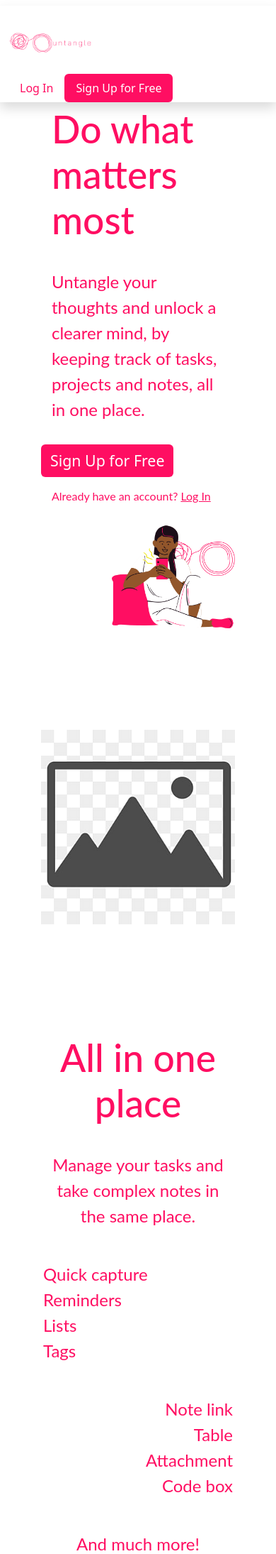
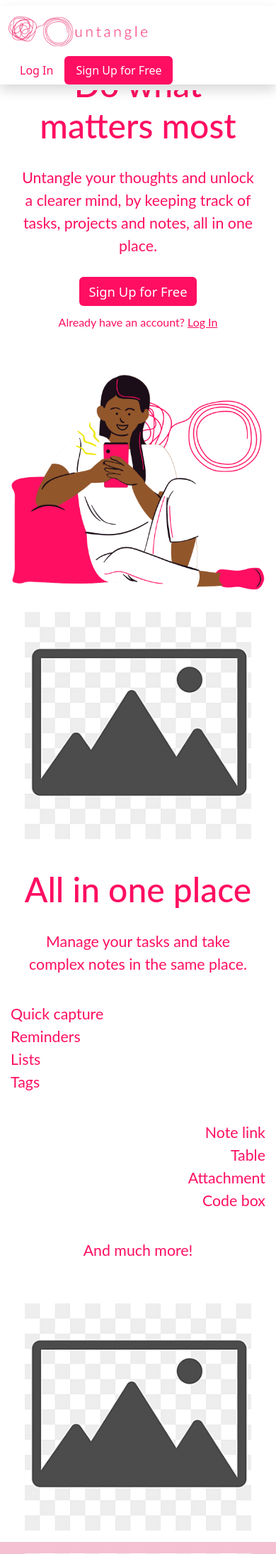
Before and after one commit to tagocms/Untangle, a Flask app: page / in a window 390 px wide. Shown: the top 2189 px of the page at 71% size. Run offline with Flask 3, Linux system fonts and the light colour scheme.

Commit message:
layout adjustments and signup page

```diff
--- a/static/styles.css
+++ b/static/styles.css
@@ -1,31 +1,55 @@
+.content {
+    max-width: 1200px;
+    margin: auto;
+  }
+
 .untangle-header-1
 {
     font-family: Lato;
     color: #ff0e62;
-    font-size: 333.333%;
-    padding: 15px;
+    font-size: 300%;
+    padding: 3%;
 }
 
 .untangle-btn
 {
     background-color: #ff0e62;
     color:white;
-    font-size: 133.333%;
-    margin-left: 0rem;
+    font-size: 115%;
+    margin-left: 1rem;
+    text-decoration: none;
 }
 
 .untangle-btn:hover
 {
     color: #ff0e62;
     background-color: white;
+    text-decoration: none;
 }
+
+.untangle-btn:active
+{
+    color: #ff0e62;
+    background-color: white;
+    border-color: #ff0e62;
+    text-decoration: none;
+}
+
+.untangle-btn[type=submit]:active
+{
+    color: #ff0e62;
+    background-color: white;
+    border-color: #ff0e62;
+    text-decoration: none;
+}
+
 
 .untangle-text
 {
     font-family: Lato;
     color: #ff0e62;
-    font-size: 150%;
-    padding: 15px;
+    font-size: 133.33%;
+    padding: 3%;
 }
 
 .untangle-signup
@@ -33,14 +57,23 @@
     padding: 20px;
     border-radius: 25px;
     background-color: white;
-    height: 300px;
+    height: 30vh;
+    margin-left: 15vh;
+    margin-right: 15vh;
+    text-align: center;
 }
 
 .untangle-form
 {
-    font-size: 133.333%;
+    font-size: 100%;
     color: #ff0e62;
     border-color: #ff0e62;
+    display: block;
+}
+
+.untangle-form::placeholder
+{
+    color: #ff0e62;
 }
 
 a
@@ -73,22 +106,57 @@ a:hover
 .column-2
 {
     flex: 50%;
-    padding: 70px;
-    height: 600px;
+    padding: 4%;
+    height: 50%;
 }
 
 .column-3
 {
     flex: 33.33%;
-    padding: 70px;
-    height: 800px;
+    padding: 4%;
+    height: 60%;
+}
+
+.left
+{
+    text-align: left;
+}
+
+.right
+{
+    text-align: right;
+}
+
+.bg-soft-magenta
+{
+    background: #f5c0d2;
 }
 
 
-@media (max-width: 800px)
+@media (max-width: 1200px)
 {
     .row
     {
         flex-direction: column;
     }
+    div
+    {
+        text-align: center;
+    }
+    img
+    {
+        text-align: center;
+    }
+    .left
+    {
+        text-align: center;
+    }
+    .right
+    {
+        text-align: center;
+    }
+    .untangle-btn
+    {
+        margin-left: 0rem;
+    }
 }
--- a/templates/index.html
+++ b/templates/index.html
@@ -1,12 +1,12 @@
-{% extends "layout.html" %}
+{% extends "layout_home.html" %}
 
 {% block title %}
     home
 {% endblock %}
 
 {% block body %}
-    <div class="row">
-        <div class="column-2" style="flex-basis: 500px;">
+    <div class="row content">
+        <div class="column-2">
             <h1 class="untangle-header-1">Do what matters most</h1>
             <p class="untangle-text">
                 Untangle your thoughts and unlock a
@@ -14,16 +14,16 @@
                 projects and notes, all in one place.
             </p>
 
-            <button type="button" class="btn untangle-btn" href="/signup">Sign Up for Free</button>
-            <p class="untangle-text" style="font-size: 100%; padding: 15px">Already have an account? <a href="/login">Log In</a></p>
+            <a href="/signup" style="text-decoration: none;"><button type="button" class="btn untangle-btn">Sign Up for Free</button></a>
+            <p class="untangle-text" style="font-size: 100%; padding: 3%">Already have an account? <a href="/login">Log In</a></p>
         </div>
         <div class="column-2">
-            <img src="/static/untangler_1.png" alt="Untangler" width="720" height="504" class="img-fluid">
+            <img src="/static/untangler_1.png" alt="Untangler" width="960" height="504" class="img-fluid">
         </div>
     </div>
 
-    <div class="row">
-        <div class="column-3" style="text-align: left;">
+    <div class="row content">
+        <div class="column-3 left">
             <img src="/static/placeholder.jpg" alt="Placeholder" width="320" height="320" class="img-fluid">
         </div>
 
@@ -35,7 +35,7 @@
             </p>
 
             <div class="row">
-                <div class="column-2" style="text-align: left; height: 200px; padding: 0px;">
+                <div class="column-2" style="text-align: left; height: 10%; padding: 0%;">
                     <ul class="untangle-text" style="list-style-type: none;">
                         <li>Quick capture</li>
                         <li>Reminders</li>
@@ -44,7 +44,7 @@
                     </ul>
                 </div>
 
-                <div class="column-2" style="text-align: right; height: 200px; padding: 0px;">
+                <div class="column-2" style="text-align: right; height: 10%; padding: 0%;">
                     <ul class="untangle-text" style="list-style-type: none;">
                         <li>Note link</li>
                         <li>Table</li>
@@ -59,40 +59,42 @@
             </p>
         </div>
 
-        <div class="column-3" style="text-align: right;">
+        <div class="column-3 right">
             <img src="/static/placeholder.jpg" alt="Placeholder" width="320" height="320" class="img-fluid">
         </div>
 
     </div>
 
-    <div class="row"  style="background-color:#f5c0d2;">
-        <div class="column-2" style="text-align: left;">
+    <div class="bg-soft-magenta">
+        <div class="row content">
+            <div class="column-2 left">
                 <img src="/static/placeholder.jpg" alt="Placeholder" width="320" height="320" class="img-fluid">
             </div>
-        <div class="column-2" style="flex-basis: 500px;">
+            <div class="column-2" style="flex-basis: 30%;">
                 <h1 class="untangle-header-1">Capture, clarify and connect</h1>
-
                 <p class="untangle-text">
                     Understand and organize your tasks, lists and projects, linking them all together.
                 </p>
             </div>
         </div>
+    </div>
 
-    <div class="row">
-        <div class="column-2" style="flex-basis: 500px;">
+    <div class="row content">
+        <div class="column-2" style="flex-basis: 30%;">
             <h1 class="untangle-header-1">More than a digital notebook</h1>
 
             <p class="untangle-text">
                 Journal, study or take any kind of notes, linking them to each other and to your tasks.
             </p>
         </div>
-        <div class="column-2" style="text-align: right;">
+        <div class="column-2 right">
             <img src="/static/placeholder.jpg" alt="Placeholder" width="320" height="320" class="img-fluid">
         </div>
     </div>
 
-    <h1 class="untangle-header-1" style="text-align: center;">Do what matters most.</h1>
-
-    <button type="button" class="btn untangle-btn" href="/signup" style="margin-left: auto; margin-right: auto; display: block">Sign Up for Free</button>
+    <div class="content">
+        <h1 class="untangle-header-1" style="text-align: center;">Do what matters most</h1>
+        <a href="/signup" style="text-decoration: none;"><button type="button" class="btn untangle-btn" style="margin-left: auto; margin-right: auto; display: block">Sign Up for Free</button></a>
+    </div>
 
 {% endblock %}
--- a/templates/layout.html
+++ b/templates/layout.html
@@ -20,26 +20,6 @@
 
     </head>
     <body>
-        <nav class="navbar" style="background-color: white; border-color: white; position: fixed; width:100%; top: 0px;">
-          <div class="container-fluid shadow" style="background-color: white; border-color: white;">
-            <a class="navbar-brand" href="/">
-              <img src="/static/logo+name.png" alt="Logo" width="120" height="85" class="d-inline-block align-text-top">
-            </a>
-            <ul class="nav nav-pills">
-              <li class="nav-item">
-                <a class="nav-link" href="/login" style="color:#ff0e62; text-decoration: none;">Log In</a>
-              </li>
-              <li class="nav-item">
-                <a class="nav-link active" aria-current="page" href="/signup" style="background-color: #ff0e62; text-decoration: none;">Sign Up for Free</a>
-              </li>
-            </ul>
-          </div>
-        </nav>
-        <div style="margin-top: 4rem">
-          {% block body %}{% endblock %}
-        </div>
-        <footer class="untangle-text" style="background-color:#f5c0d2; font-size: 10pt; margin-top: 2rem">
-          @2024 untangle
-        </footer>
+      {% block body_layout %}{% endblock %}
     </body>
 </html>
--- /dev/null
+++ b/templates/layout_home.html
@@ -0,0 +1,25 @@
+{% extends "layout.html" %}
+
+{% block body_layout %}
+    <nav class="navbar" style="background-color: white; border-color: white; position: fixed; width:100%; top: 0%;">
+        <div class="container-fluid shadow content" style="background-color: white; border-color: white;">
+            <a class="navbar-brand" href="/">
+                <img src="/static/logo+name.png" alt="Logo" width="200" height="85" class="img-fluid d-inline-block align-text-top">
+            </a>
+            <ul class="nav nav-pills">
+                <li class="nav-item">
+                  <a class="nav-link" href="/login" style="color:#ff0e62; text-decoration: none;">Log In</a>
+                </li>
+                <li class="nav-item">
+                  <a class="nav-link active" aria-current="page" href="/signup" style="background-color: #ff0e62; text-decoration: none;">Sign Up for Free</a>
+                </li>
+            </ul>
+        </div>
+    </nav>
+    <div style="margin-top: 4rem">
+        {% block body %}{% endblock %}
+    </div>
+    <footer class="untangle-text" style="background-color:#f5c0d2; font-size: 80%; margin-top: 2rem; padding: 1%">
+        <div class="content">@2024 untangle</div>
+    </footer>
+{% endblock %}
--- /dev/null
+++ b/templates/layout_log.html
@@ -0,0 +1,5 @@
+{% extends "layout.html" %}
+
+<div>
+  {% block body_layout %}{% endblock %}
+</div>
```
Also changed, not shown: templates/signup.html (+7 -7 lines), static/log-in-screen.png (added), static/logo+name.png, static/untangle-art-1.png, static/untangler_1.png. Lines whose indentation alone changed are shown as unchanged.
